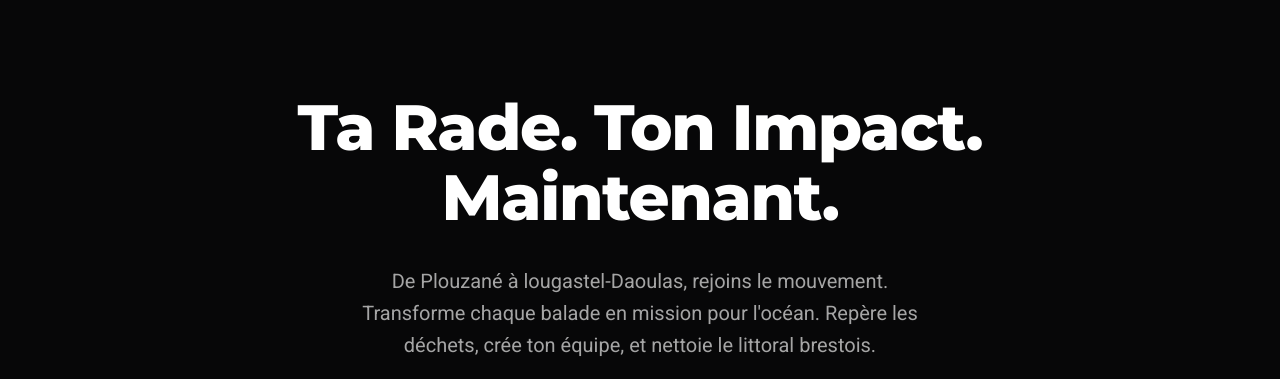
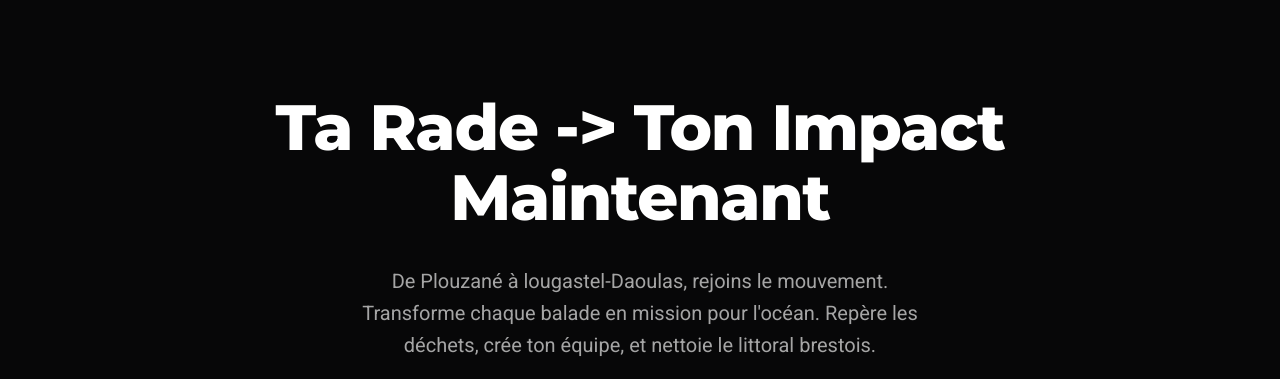
Before and after one commit to Paulcor35/RadeUP, a plain HTML site: page index.html in a window 1280 px wide. Shown: the part 78-457 px from the top of the page. Drawn offline with Linux system fonts and the light colour scheme; animation ran at ten frames a second.

Commit message:
changement nom

```diff
--- a/index.html
+++ b/index.html
@@ -98,7 +98,7 @@
         <div class="row justify-content-center text-center">
           <div class="col-lg-10">
             <div class="hero-content" data-aos="fade-up" data-aos-delay="200">
-              <h1>Ta Rade. Ton Impact. Maintenant.</h1>
+              <h1>Ta Rade -> Ton Impact Maintenant</h1>
               <p>De Plouzané à lougastel-Daoulas, rejoins le mouvement. Transforme chaque balade en mission pour l'océan. Repère les déchets, crée ton équipe, et nettoie le littoral brestois.</p>
 
               <div class="hero-btns" data-aos="fade-up" data-aos-delay="300">
```
